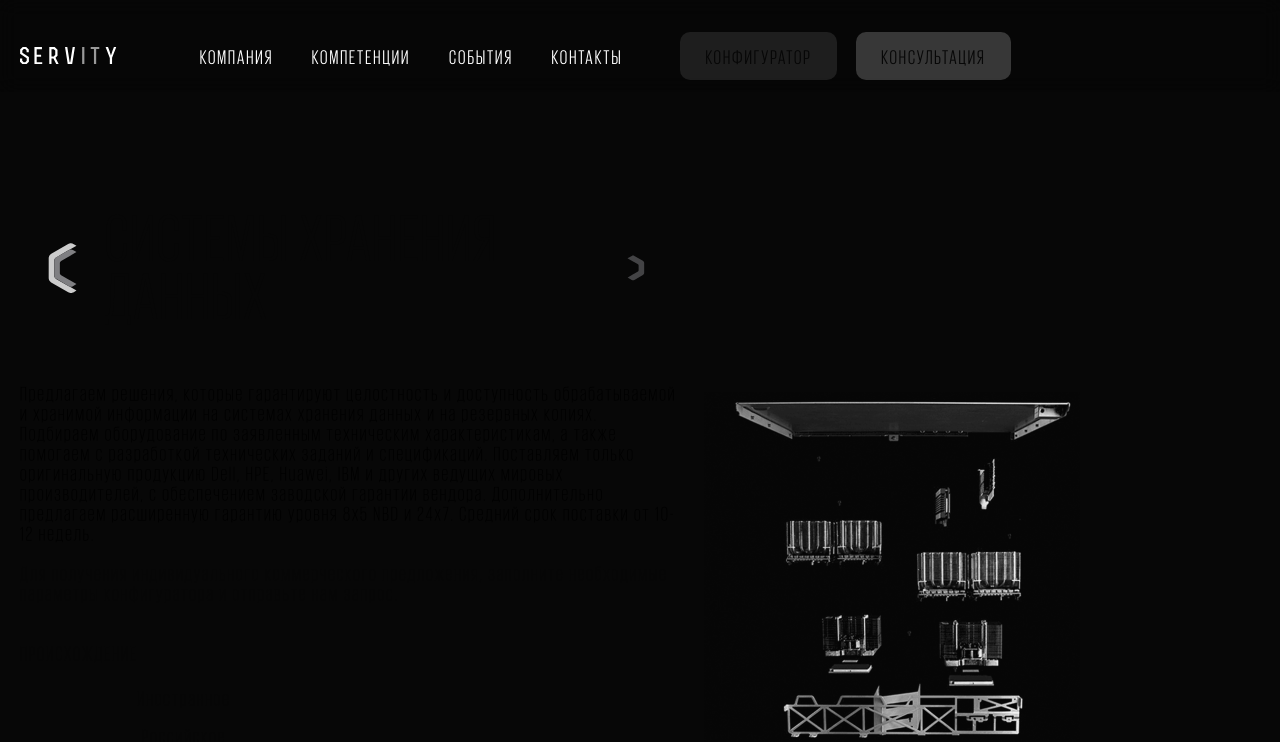
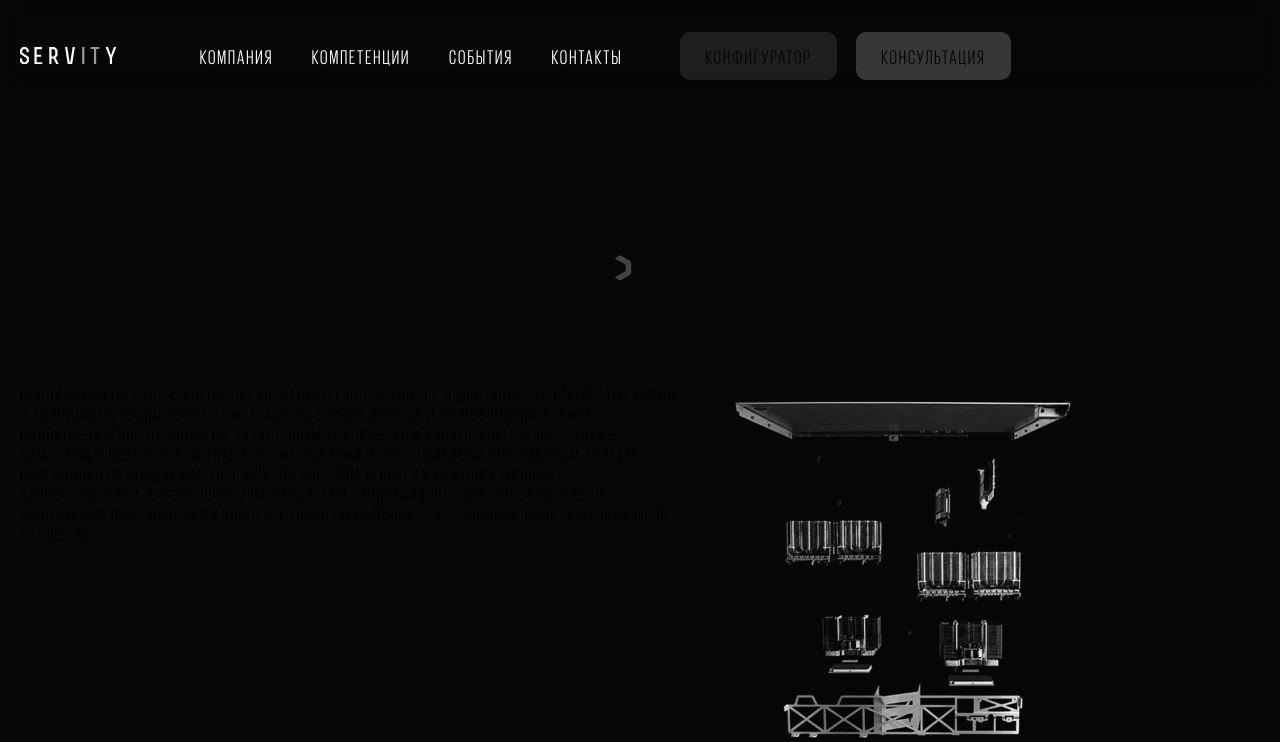
Before and after one commit to dsavelyev-man/servity, a Nuxt app in the folder client/: page /equipment/storage-systems in a window 1280 px wide. Shown: the top 742 px of the page. Built offline with nearby package versions, Linux system fonts and the light colour scheme; what vue3-perfect-scrollbar would draw is missing.

Commit message:
absolute nav

```diff
--- a/client/pages/equipment/network-hardware.vue
+++ b/client/pages/equipment/network-hardware.vue
@@ -194,7 +194,7 @@ const volume = [
 
 .content {
   padding: 0 20px;
-  max-width: 680px;
+  max-width: 720px;
 }
 
 .link {
--- a/client/pages/equipment/server-equipment.vue
+++ b/client/pages/equipment/server-equipment.vue
@@ -227,7 +227,7 @@ const height = [
 
 .content {
   padding: 0 20px;
-  max-width: 680px;
+  max-width: 720px;
 }
 
 .link {
--- a/client/pages/equipment/storage-systems.vue
+++ b/client/pages/equipment/storage-systems.vue
@@ -231,7 +231,7 @@ const volume = [
 
 .content {
   padding: 0 20px;
-  max-width: 680px;
+  max-width: 720px;
 }
 
 .link {
@@ -243,6 +243,10 @@ const volume = [
 }
 
 .types {
+}
+
+.donutLeft {
+  position: absolute;
 }
 
 .buttonContainer {
--- a/client/scss/modules/equipment.module.scss
+++ b/client/scss/modules/equipment.module.scss
@@ -8,6 +8,11 @@
   & a {
     display: flex;
   }
+
+  &:first-child {
+    position: absolute;
+    left: -85px;
+  }
 }
 
 @media screen and (max-width: 767px) {
```
Also changed, not shown: 1 other file (tests, documents, lock files or other folders).
